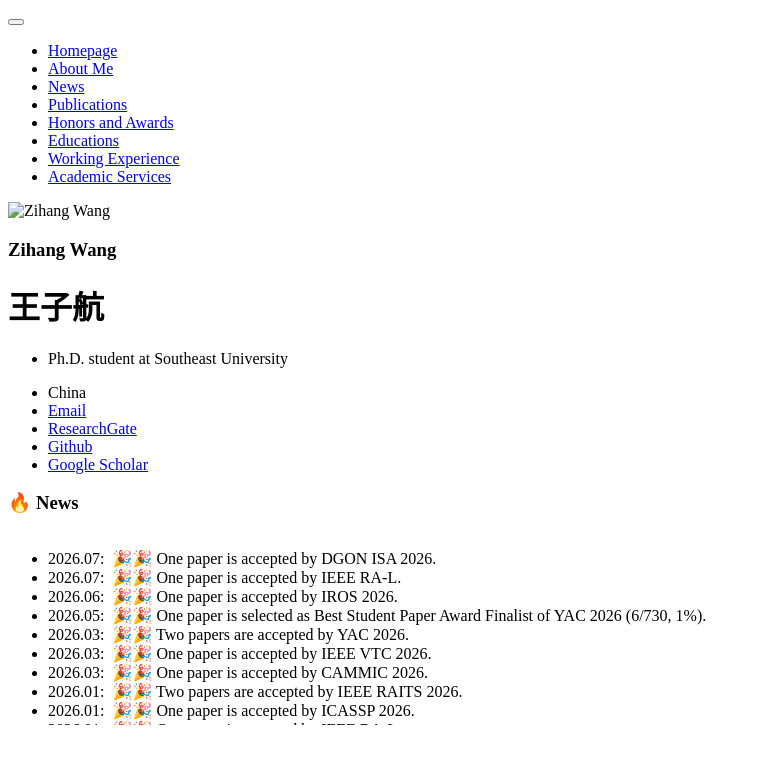
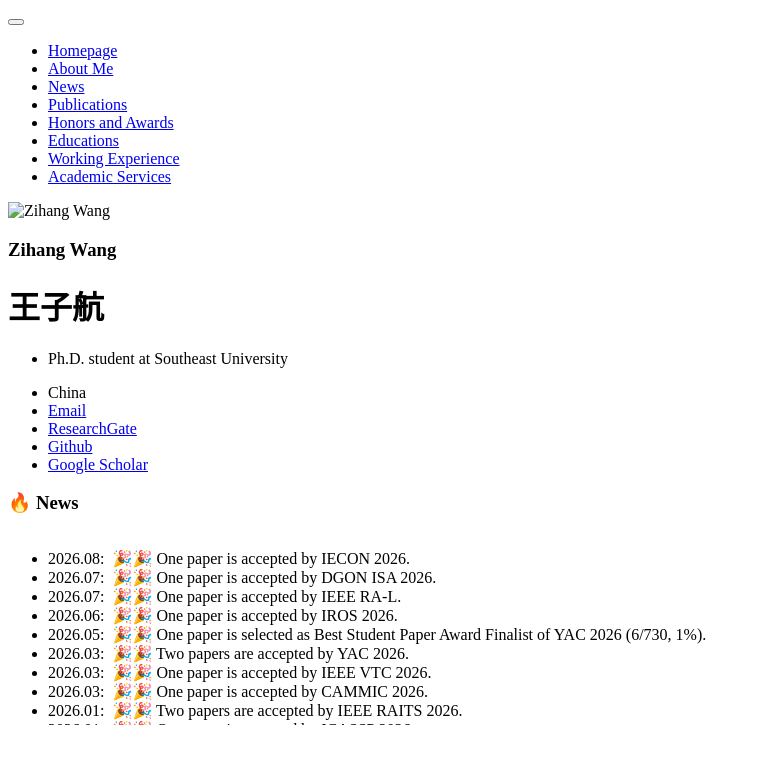
Before and after one commit to wangzihanggg/wangzihanggg.github.io, a Jekyll site: the page built from _pages/includes/news.md, in a window 1280 px wide. Shown: the top 764 px of the page, without its empty margins (0-761 px from the left). Built offline with Jekyll 4.4.1, drawn with Linux system fonts in a browser that asks for light colours; our own code applies the rules of GitHub Pages for plain Markdown files; some of the changed lines change nothing that is shown.

Commit message:
Fix typo in IEEE Sensors Journal entry

```diff
--- a/_pages/includes/news.md
+++ b/_pages/includes/news.md
@@ -57,6 +57,7 @@
   </ul> -->
 
   <ul>
+    <li>2026.08: &nbsp;🎉🎉 One paper is accepted by IECON 2026.</li>
     <li>2026.07: &nbsp;🎉🎉 One paper is accepted by DGON ISA 2026.</li>
     <li>2026.07: &nbsp;🎉🎉 One paper is accepted by IEEE RA-L.</li>
     <li>2026.06: &nbsp;🎉🎉 One paper is accepted by IROS 2026.</li>
@@ -70,7 +71,7 @@
     <li>2026.01: &nbsp;🎉🎉 One paper is accepted by Measurement Science and Technology.</li>
     <li>2026.01: &nbsp;🎉🎉 One paper is accepted by Machine Vision and Applications.</li>
     <li>2025.10: &nbsp;🎉🎉 One paper is accepted by IROS 2025 Workshop.</li>
-    <li>2025.09: &nbsp;🎉🎉 One paper is accepted by IEEE Sensors Journel.</li>
+    <li>2025.09: &nbsp;🎉🎉 One paper is accepted by IEEE Sensors Journal.</li>
     <li>2024.05: &nbsp;🎉🎉 One paper is accepted by IEEE CASE 2024.</li>
     <li>2023.09: &nbsp;🎉🎉 One paper is accepted by Machines.</li>
 </ul>
```
